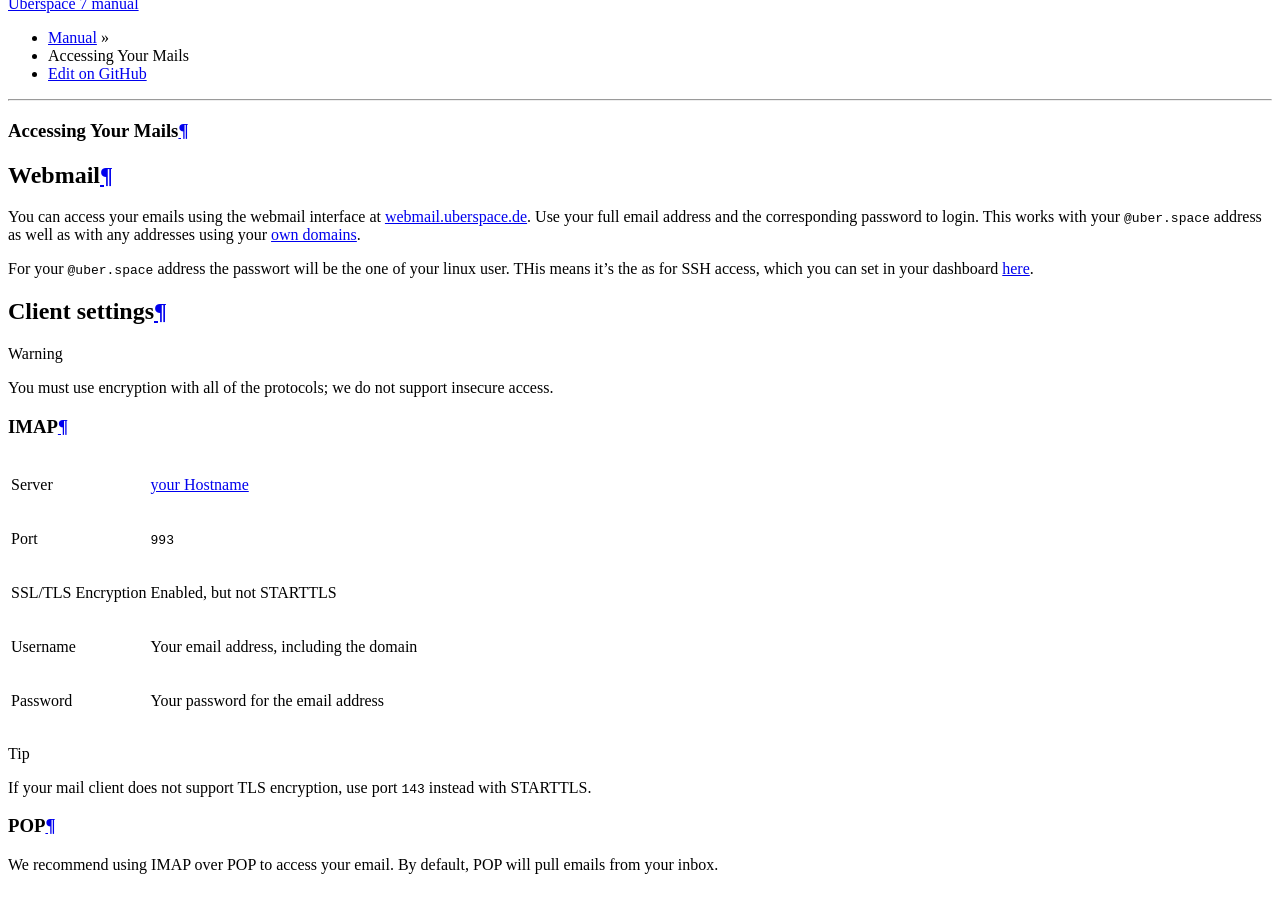
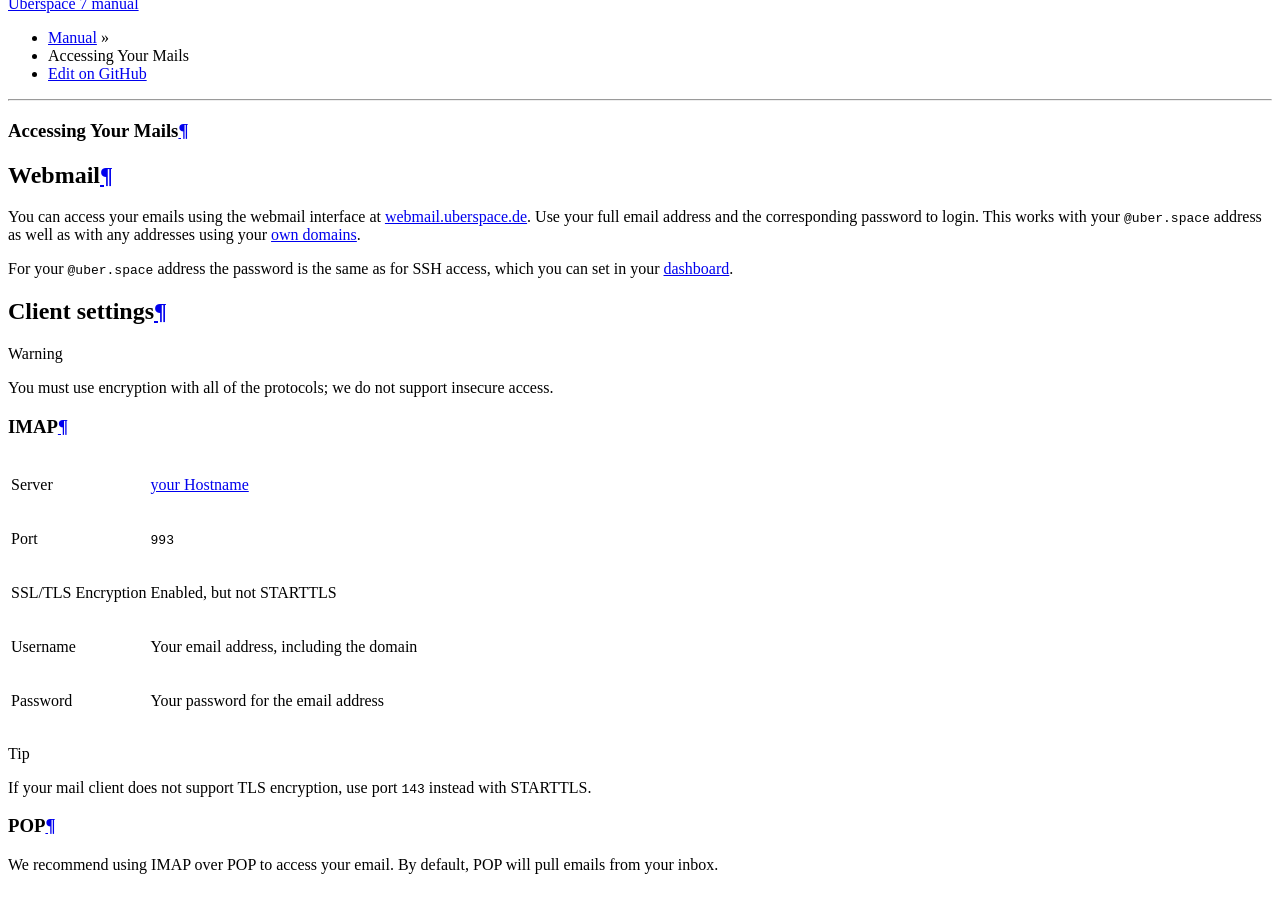
Before and after one commit to Uberspace/manual, a Sphinx documentation site: the page built from source/mail-access.rst, in a window 1280 px wide and 900 px high, scrolled down 1370 px. Built offline with Sphinx 7.4.7 and the Read the Docs theme 2.0.0, drawn with Linux system fonts in a browser that asks for light colours; pages that are not in the unit, such as notebooks, are missing from menus.

Commit message:
Update mail-access.rst

```diff
--- a/source/mail-access.rst
+++ b/source/mail-access.rst
@@ -10,7 +10,7 @@
 You can access your emails using the webmail interface at `webmail.uberspace.de
 <https://webmail.uberspace.de>`_. Use your full email address and the corresponding password to login. This works with your ``@uber.space`` address as well as with any addresses using your :ref:`own domains <mail-domains>`.
 
-For your ``@uber.space`` address the passwort will be the one of your linux user. THis means it's the as for SSH access, which you can set in your dashboard `here
+For your ``@uber.space`` address the password is the same as for SSH access, which you can set in your `dashboard
 <https://dashboard.uberspace.de/dashboard/authentication>`_.
 
 Client settings
```
